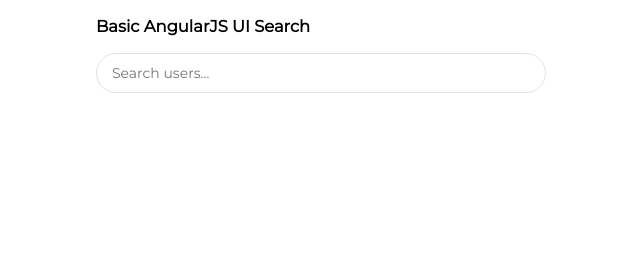
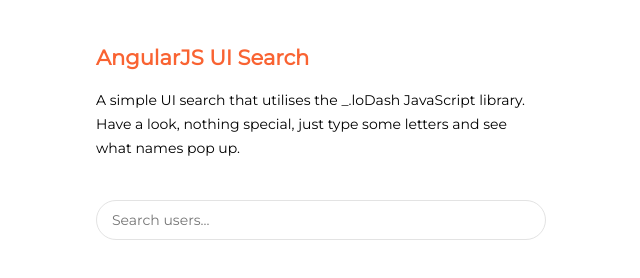
Before and after one commit to k3lh4m/ng-search, a website: page index.html in a window 1280 px wide. Shown: the whole page, without its empty margins (319-959 px from the left). Drawn offline with nearby package versions, Linux system fonts and the light colour scheme.

Commit message:
feat(uiSearch): add intro message

```diff
--- a/app.css
+++ b/app.css
@@ -1,9 +1,18 @@
 body {
     font-family: 'Montserrat', sans-serif;
     font-size: 14px;
+    padding: 20px 0 0 0;
 }
 
 .SkContainer {
     margin: 0 auto;
     width: 450px;
 }
+
+h2 {
+    color: #f96332;
+}
+
+p {
+    line-height: 24px;
+}
--- a/index.html
+++ b/index.html
@@ -11,8 +11,9 @@
 </head>
 <body ng-app="heroApp">
     <div class="SkContainer">
-        <h3>Basic AngularJS UI Search</h3>
-        <p></p>
+        <h2>AngularJS UI Search</h2>
+        <p>A simple UI search that utilises the _.loDash JavaScript library. Have a look, nothing special, just type some letters and see what names pop up. </p>
+
         <div ng-controller="MainCtrl as $ctrl">
             <search-component class="SkSearchComponent" search-data="$ctrl.jsonData" dummy-data="8"></search-component>
         </div>
--- a/searchComponent.css
+++ b/searchComponent.css
@@ -1,5 +1,6 @@
 .SkSearchComponent {
-
+    margin-top: 40px;
+    display: block;
 }
 
 .SkSearchComponent-input {
```
